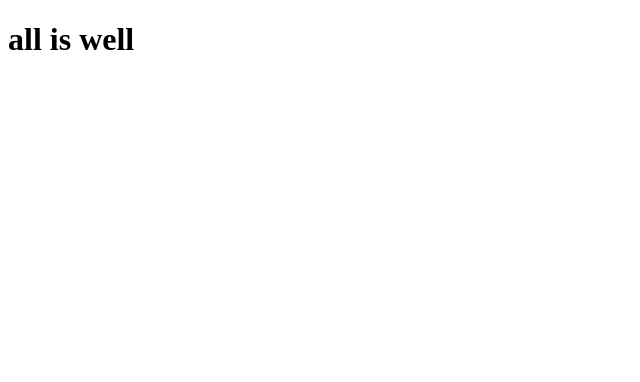
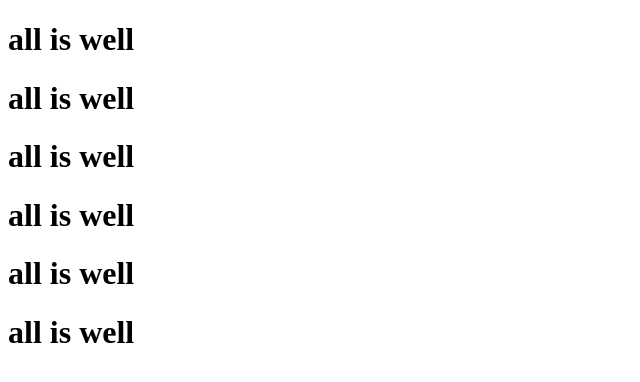
Before and after one commit to mdjobayeradnan/reset-assigment-two, a plain HTML site: page index.html in a window 1280 px wide. Shown: the whole page, without its empty margins (0-640 px from the left). Drawn offline with Linux system fonts and the light colour scheme.

Commit message:
all is well

```diff
--- a/index.html
+++ b/index.html
@@ -8,5 +8,10 @@
 </head>
 <body>
   <h1>all is well</h1>
+  <h1>all is well</h1>
+  <h1>all is well</h1>
+  <h1>all is well</h1>
+  <h1>all is well</h1>
+  <h1>all is well</h1>
 </body>
 </html>
```
